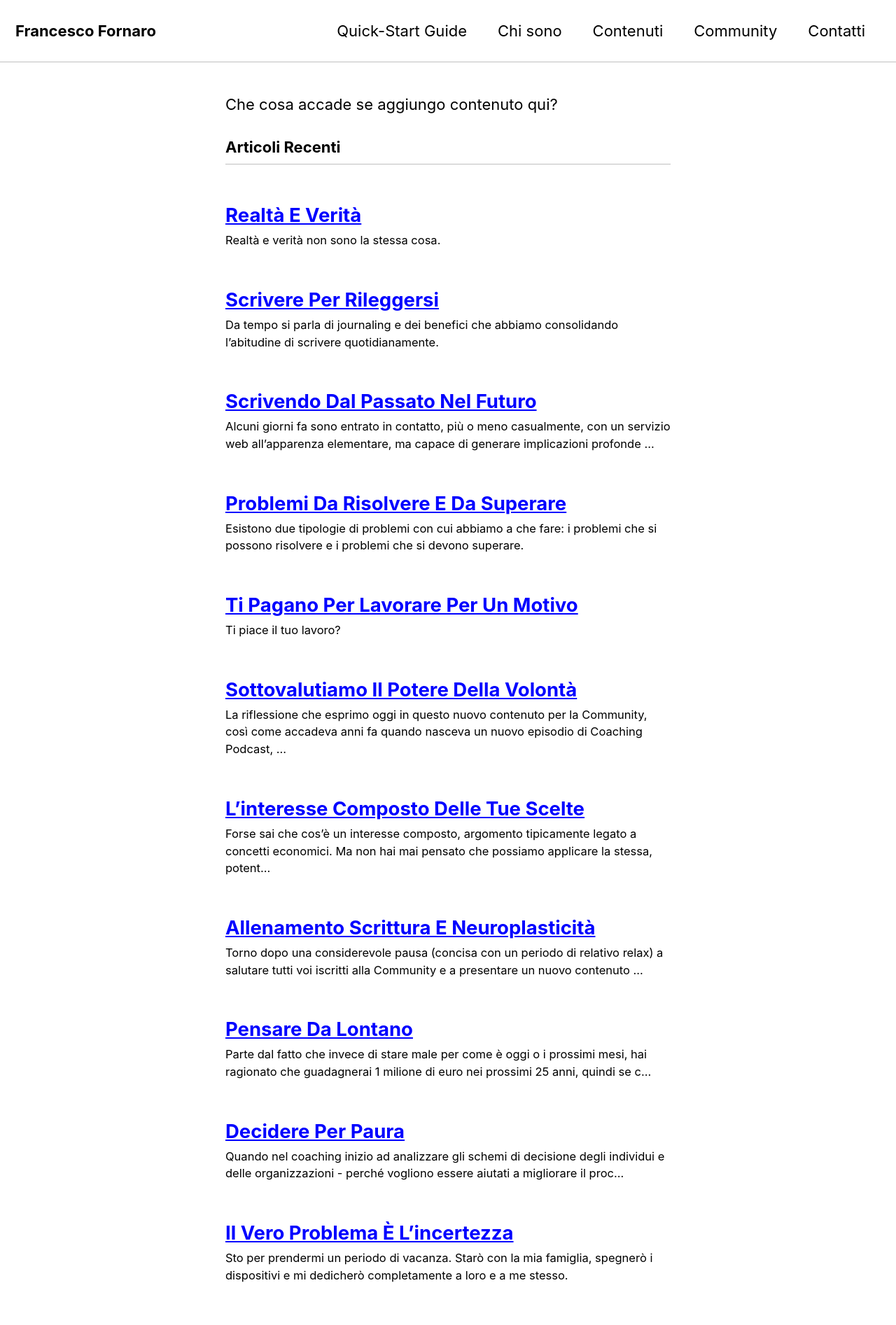
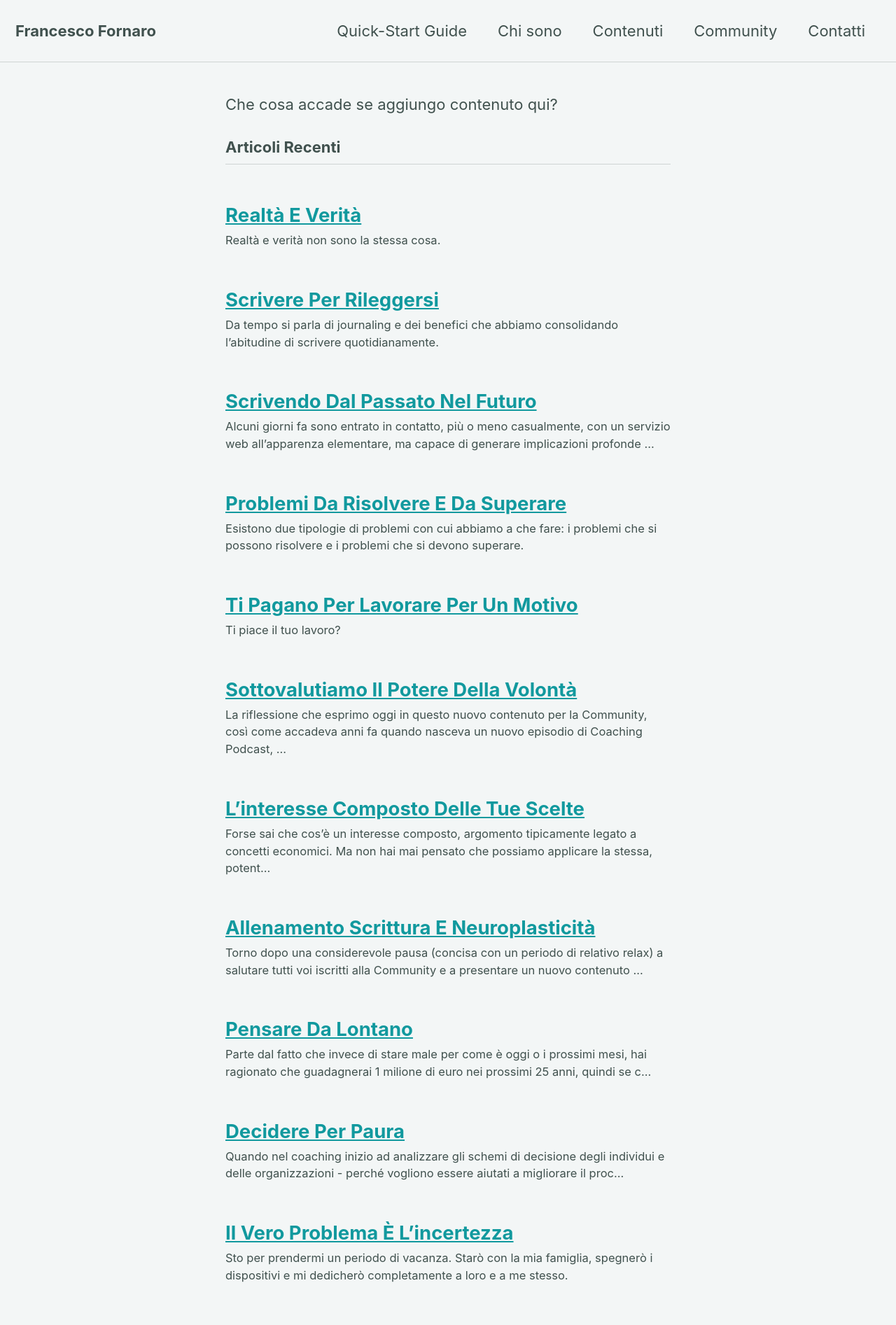
Before and after one commit to FrancescoFornaro/FrancescoFornaro.com, a Jekyll site: the page built from index.md, in a window 1280 px wide. Shown: the top 1893 px of the page at 70% size. Built offline with Jekyll 4.4.1, drawn with Linux system fonts in a browser that asks for light colours; cached includes are drawn as plain includes; the list of posts is cut into pages by our own code.

Commit message:
Update _config.yml

```diff
--- a/_config.yml
+++ b/_config.yml
@@ -12,7 +12,7 @@
 
 # theme                  : "minimal-mistakes-jekyll"
 remote_theme           : "mmistakes/minimal-mistakes"
-minimal_mistakes_skin  : "contrast" # "aqua", "default", "air", "dark", "dirt", "neon", "mint", "plum", "sunrise"
+minimal_mistakes_skin  : "mint" # "aqua", "default", "air", "dark", "dirt", "neon", "contrast", "plum", "sunrise"
 
 # Site Settings
 locale                   : "it-IT"
```
